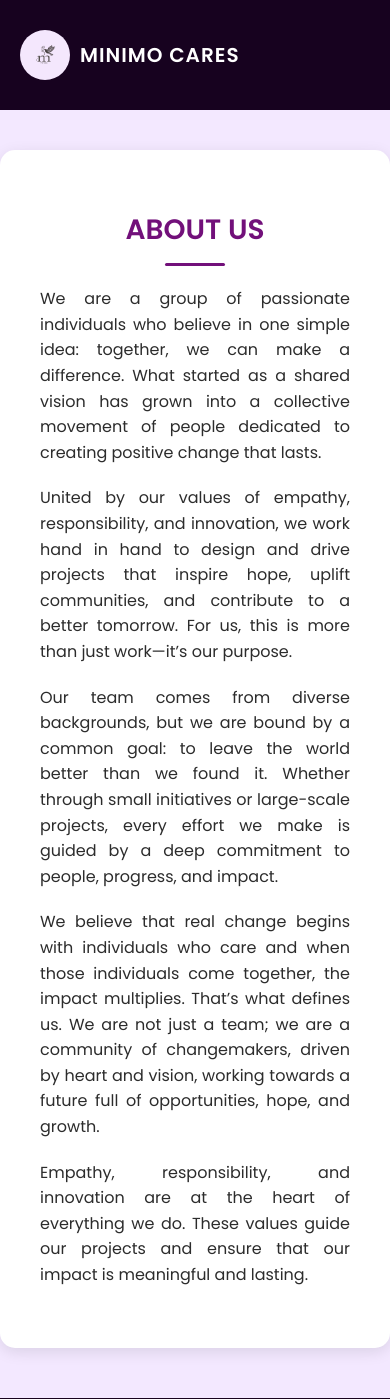
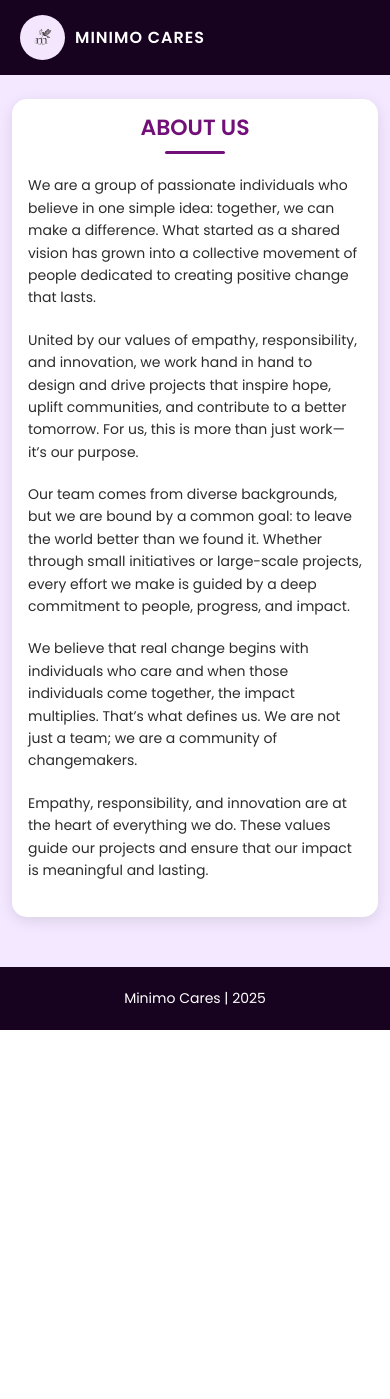
Before and after one commit to Emaan-Asif-2023/MinimoWebsite-, a Flask app: page /about-us in a window 390 px wide. Shown: the top 1399 px of the page. After the commit the page ends 1030 px from the top, so only its background shows below. Run offline with Flask 3, Linux system fonts and the light colour scheme.

Commit message:
added boostrap

```diff
--- a/templates/aboutus.html
+++ b/templates/aboutus.html
@@ -3,9 +3,13 @@
 <head>
   <meta charset="UTF-8">
   <title>About Us</title>
+
+  <meta name="viewport" content="width=device-width, initial-scale=1">
+
   <link rel="icon" type="image/png" href="{{ url_for('static', filename='minimo 2.png') }}">
+  <link href="https://fonts.googleapis.com/css2?family=Poppins:wght@400;600&display=swap" rel="stylesheet">
+  <link href="https://cdn.jsdelivr.net/npm/bootstrap@5.3.3/dist/css/bootstrap.min.css" rel="stylesheet">
 
-  <link href="https://fonts.googleapis.com/css2?family=Poppins:wght@400;600&display=swap" rel="stylesheet">
   <style>
     body {
       margin: 0;
@@ -30,24 +34,23 @@
 
     /* Header */
     .header {
-      height: 13vh;
       background-color: #17021f;
       display: flex;
       align-items: center;
-      padding: 0 20px;
+      padding: 15px 20px;
       animation: fadeInUp 1s ease-in-out;
     }
 
     .header img {
-      height: 50px;
-      width: 50px;
+      height: 45px;
+      width: 45px;
       border-radius: 50%;
       margin-right: 10px;
     }
 
     .header h1 {
       color: white;
-      font-size: 20px;
+      font-size: 18px;
       font-weight: 600;
       letter-spacing: 1px;
       margin: 0;
@@ -55,13 +58,11 @@
 
     /* About Section */
     .about-section {
-      max-width: 1000px;
-      margin: 40px auto;
       background: white;
       border-radius: 15px;
-      padding: 40px;
       box-shadow: 0 4px 15px rgba(0,0,0,0.1);
       animation: fadeInUp 1.2s ease-in-out;
+      transition: 0.3s ease;
     }
 
     .about-section h1 {
@@ -85,7 +86,6 @@
     .about-section p {
       font-size: 16px;
       margin-bottom: 20px;
-      text-align: justify;
       opacity: 0;
       animation: fadeInUp 1s ease forwards;
     }
@@ -96,14 +96,12 @@
     .about-section p:nth-child(5) { animation-delay: 0.8s; }
     .about-section p:nth-child(6) { animation-delay: 1s; }
 
-    /* Subtle hover effect */
     .about-section:hover {
       transform: translateY(-5px);
-      transition: 0.3s ease;
       box-shadow: 0 6px 20px rgba(0,0,0,0.15);
     }
 
-    /* Footer style */
+    /* Footer */
     .footer {
       text-align: center;
       padding: 20px;
@@ -113,28 +111,57 @@
       margin-top: 50px;
       animation: fadeInUp 1.5s ease-in-out;
     }
+
+    /* Mobile adjustments */
+    @media (max-width: 768px) {
+      .header h1 {
+        font-size: 16px;
+      }
+
+      .about-section h1 {
+        font-size: 22px;
+      }
+
+      .about-section p {
+        font-size: 14px;
+        text-align: left;
+      }
+    }
   </style>
 </head>
+
 <body>
-  <!-- Header -->
+
+
   <div class="header">
     <img src="{{ url_for('static', filename='minimo 2.png') }}" alt="Minimo Logo">
     <h1>MINIMO CARES</h1>
   </div>
 
-  <!-- About Section -->
-  <div class="about-section">
-    <h1><b>ABOUT US</b></h1>
-    <p>We are a group of passionate individuals who believe in one simple idea: together, we can make a difference. What started as a shared vision has grown into a collective movement of people dedicated to creating positive change that lasts.</p>
-    <p>United by our values of empathy, responsibility, and innovation, we work hand in hand to design and drive projects that inspire hope, uplift communities, and contribute to a better tomorrow. For us, this is more than just work—it’s our purpose.</p>
-    <p>Our team comes from diverse backgrounds, but we are bound by a common goal: to leave the world better than we found it. Whether through small initiatives or large-scale projects, every effort we make is guided by a deep commitment to people, progress, and impact.</p>
-    <p>We believe that real change begins with individuals who care and when those individuals come together, the impact multiplies. That’s what defines us. We are not just a team; we are a community of changemakers, driven by heart and vision, working towards a future full of opportunities, hope, and growth.</p>
-    <p>Empathy, responsibility, and innovation are at the heart of everything we do. These values guide our projects and ensure that our impact is meaningful and lasting.</p>
+
+  <div class="container my-4 my-md-5">
+    <div class="about-section p-3 p-md-5">
+      <h1><b>ABOUT US</b></h1>
+
+      <p>We are a group of passionate individuals who believe in one simple idea: together, we can make a difference. What started as a shared vision has grown into a collective movement of people dedicated to creating positive change that lasts.</p>
+
+      <p>United by our values of empathy, responsibility, and innovation, we work hand in hand to design and drive projects that inspire hope, uplift communities, and contribute to a better tomorrow. For us, this is more than just work—it’s our purpose.</p>
+
+      <p>Our team comes from diverse backgrounds, but we are bound by a common goal: to leave the world better than we found it. Whether through small initiatives or large-scale projects, every effort we make is guided by a deep commitment to people, progress, and impact.</p>
+
+      <p>We believe that real change begins with individuals who care and when those individuals come together, the impact multiplies. That’s what defines us. We are not just a team; we are a community of changemakers.</p>
+
+      <p>Empathy, responsibility, and innovation are at the heart of everything we do. These values guide our projects and ensure that our impact is meaningful and lasting.</p>
+    </div>
   </div>
 
-  <!-- Footer -->
+
   <div class="footer">
     Minimo Cares | 2025
   </div>
+
+
+  <script src="https://cdn.jsdelivr.net/npm/bootstrap@5.3.3/dist/js/bootstrap.bundle.min.js"></script>
+
 </body>
 </html>
```
